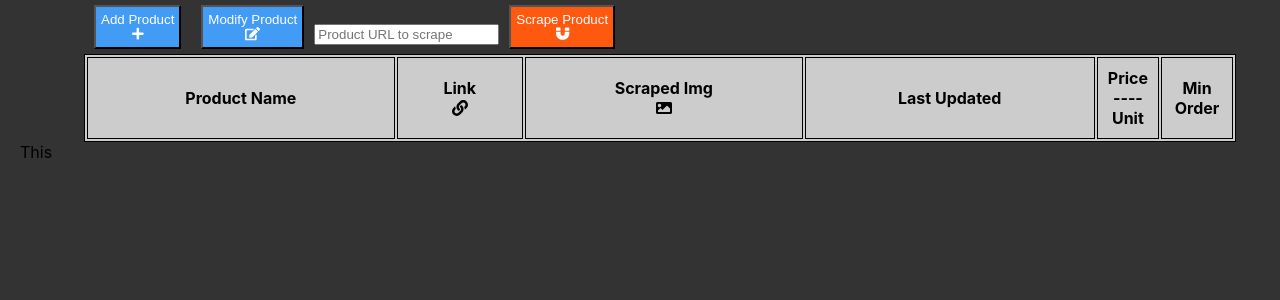
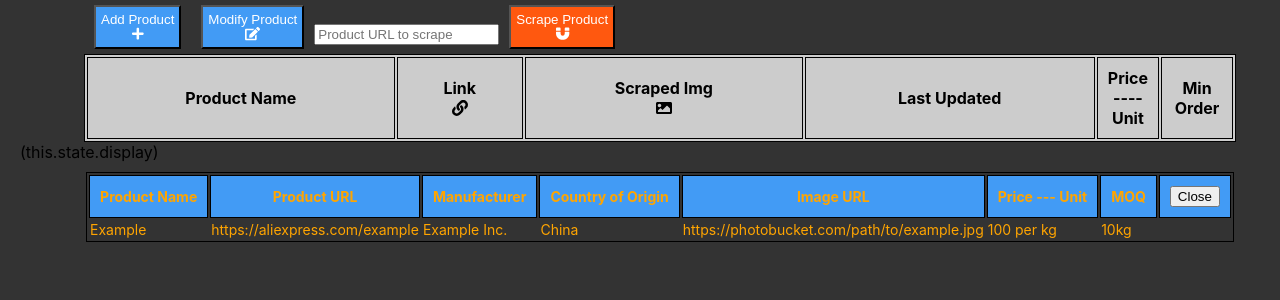
Before and after one commit to shamelessApathy/Scraper, a React (Create React App) app: page / in a window 1280 px wide. Shown: the top 300 px of the page. Built offline with nearby package versions, Linux system fonts and the light colour scheme.

Commit message:
made the Product Form area appear when display:true is correct and then made a close button that setState(display:false) to through react, not the DOM, close the product form

```diff
--- a/src/ProductForm.js
+++ b/src/ProductForm.js
@@ -4,15 +4,56 @@ import "./css/ProductForm.css"
 class ProductForm extends React.Component {
 	constructor(props) {
 		super(props);
-		this.display = props.display
+		this.state = {display: props.display}
+	}
+	DisplayFalse() {
+		this.setState({display:false})
+	}
+	CloseProductForm = () => {
+    	this.setState({display: false})
+    }
+	BuildProductForm() {
+		return (
+			<div>
+				<table className="productFormModule">
+					<thead>
+						<tr><th>Product Name</th><th>Product URL</th><th>Manufacturer</th><th>Country of Origin</th><th>Image URL</th><th>Price --- Unit</th><th>MOQ</th><th><button onClick={this.CloseProductForm}>Close</button></th></tr>
+					</thead>
+					<tbody>
+					<tr>
+						<td>Example</td>
+						<td>https://aliexpress.com/example</td>
+						<td>Example Inc.</td>
+						<td>China</td>
+						<td>https://photobucket.com/path/to/example.jpg</td>
+						<td>100 per kg</td>
+						<td>10kg</td>
+					</tr>
+					</tbody>
+				</table>
+			</div>
+			)
+	}
+	DisplayTest() {
+		if (this.state.display) {
+			// continue with render
+			console.log('bool was true')
+
+			return this.BuildProductForm()
+		}
+		else {
+			return false
+		}
 	}
 	render() {
 		return (
 			<div>
-				<tr>This</tr>
-				<tr></tr>
+			(this.state.display)
+			{
+				this.DisplayTest()
+			}
 			</div>
-			);
+		);
 	}
 }
 
--- a/src/Table.js
+++ b/src/Table.js
@@ -16,6 +16,7 @@ class Table extends React.Component {
 		alert("Modify product clicked!")
 	}
 	InitScraper(e) {
+		console.log("Scraper start button is registering")
 		let event = e
 		let target = event.target
 		let urlContainer = target.previousSibling
@@ -34,7 +35,7 @@ class Table extends React.Component {
 		return (
 			<div>
 				<div id="wrapper">
-					<div class="wrap">
+					<div className="wrap">
 						<button className="productModifier" type="button" change="add" onClick={this.AddProduct}> Add Product <FontPlus /></button>
 						<button className="productModifier" type="button" change="modify" onClick={this.ModifyProduct}>Modify Product <FontEdit /></button>
 						<input placeholder="Product URL to scrape" id="toScrape" name="toScrape" /><button id="toScrapeButton" className="productModifier" onClick={this.InitScraper}>Scrape Product <FontScraper /></button>
--- a/src/css/Table.css
+++ b/src/css/Table.css
@@ -59,3 +59,21 @@ th {
 	color:white;
 	margin-left:10px;
 }
+.productFormModule {
+	background:#333;
+	font-size:14px;
+	color:orange;
+	margin:0 auto;
+	margin-top:10px;
+}
+.productFormModule thead tr th {
+	background-color:#429bf5;
+
+}
+.closeIt {
+	position:absolute;
+	right:0;
+	top:0;
+	z-index:10;
+	color:orange;
+}
```
